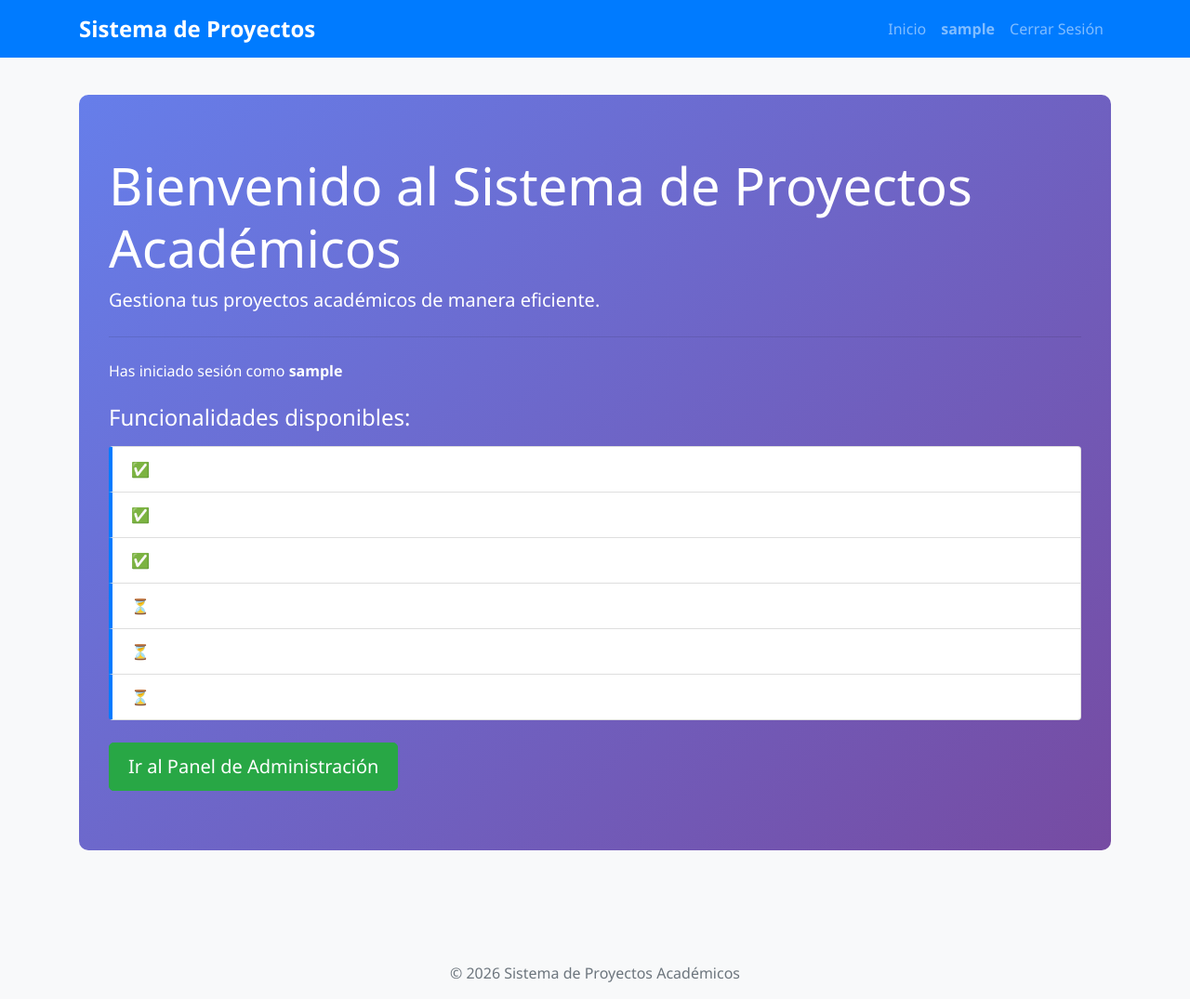
After one commit to Yesit21/Ejercicio2-Django, a Django app: page /proyectos/ in a window 1280 px wide. The commit adds this page. Shown: the whole page at 93% size. Run offline with Django 5.2, Linux system fonts and the light colour scheme; the visitor is signed in with stand-in values (Sample User, id 1).

Commit message:
feat: Implementar infraestructura completa del proyecto
- Crear modelo Proyecto con todos los campos requeridos
- Registrar modelo en admin con configuración completa
- Configurar sistema de autenticación (login/logout)
- Crear template base.html con Bootstrap y navbar
- Configurar URLs principales y de autenticación
- Crear template de login con crispy_forms
- Crear página de inicio
- Agregar estilos CSS personalizados
- Crear comando personalizado para crear grupos
- Configurar redirecciones de login/logout
- Configurar archivos estáticos y media

```diff
--- a/proyecto_academico/settings.py
+++ b/proyecto_academico/settings.py
@@ -136,7 +136,7 @@ CRISPY_TEMPLATE_PACK = "bootstrap4"
 
 # Login/Logout URLs
 LOGIN_URL = 'usuarios:login'
-LOGIN_REDIRECT_URL = 'proyectos:lista'
+LOGIN_REDIRECT_URL = 'proyectos:inicio'
 LOGOUT_REDIRECT_URL = 'usuarios:login'
 
 # Email Configuration (TODO: Configurar con credenciales reales)
--- a/proyecto_academico/urls.py
+++ b/proyecto_academico/urls.py
@@ -18,13 +18,13 @@ from django.contrib import admin
 from django.urls import path, include
 from django.conf import settings
 from django.conf.urls.static import static
+from django.views.generic import RedirectView
 
 urlpatterns = [
     path('admin/', admin.site.urls),
-    # TODO: Descomentar cuando las apps tengan sus URLs configuradas
-    # path('', include('proyectos.urls')),
-    # path('usuarios/', include('usuarios.urls')),
-    # path('comentarios/', include('comentarios.urls')),
+    path('', RedirectView.as_view(url='/usuarios/login/', permanent=False)),
+    path('usuarios/', include('usuarios.urls')),
+    path('proyectos/', include('proyectos.urls')),
 ]
 
 # Servir archivos media en desarrollo
--- a/proyectos/urls.py
+++ b/proyectos/urls.py
@@ -1,14 +1,9 @@
 from django.urls import path
+from django.views.generic import TemplateView
 
 app_name = 'proyectos'
 
 urlpatterns = [
-    # TODO: Definir URLs para:
-    # - Lista de proyectos
-    # - Crear proyecto
-    # - Editar proyecto
-    # - Eliminar proyecto
-    # - Detalle de proyecto
-    # - Exportar CSV
-    # - Exportar PDF
+    # Vista temporal de inicio
+    path('', TemplateView.as_view(template_name='proyectos/inicio.html'), name='inicio'),
 ]
--- a/static/css/styles.css
+++ b/static/css/styles.css
@@ -1,11 +1,65 @@
-/* TODO: Agregar estilos personalizados */
+/* Estilos personalizados para el Sistema de Proyectos Académicos */
 
 body {
-    font-family: Arial, sans-serif;
+    font-family: 'Segoe UI', Tahoma, Geneva, Verdana, sans-serif;
+    background-color: #f8f9fa;
+    min-height: 100vh;
+    display: flex;
+    flex-direction: column;
 }
 
-/* Estilos para el navbar */
+main {
+    flex: 1;
+}
 
-/* Estilos para formularios */
+/* Navbar */
+.navbar-brand {
+    font-size: 1.5rem;
+}
 
-/* Estilos para tablas */
+/* Cards */
+.card {
+    border-radius: 10px;
+    margin-bottom: 20px;
+}
+
+.card-header {
+    border-radius: 10px 10px 0 0 !important;
+}
+
+/* Botones */
+.btn {
+    border-radius: 5px;
+    padding: 10px 20px;
+}
+
+/* Formularios */
+.form-control {
+    border-radius: 5px;
+}
+
+/* Alertas */
+.alert {
+    border-radius: 5px;
+}
+
+/* Footer */
+footer {
+    margin-top: auto;
+}
+
+/* Jumbotron */
+.jumbotron {
+    background: linear-gradient(135deg, #667eea 0%, #764ba2 100%);
+    color: white;
+    border-radius: 10px;
+}
+
+.jumbotron .badge {
+    font-size: 1rem;
+}
+
+/* Lista de funcionalidades */
+.list-group-item {
+    border-left: 4px solid #007bff;
+}
--- a/templates/base/base.html
+++ b/templates/base/base.html
@@ -5,25 +5,79 @@
     <meta name="viewport" content="width=device-width, initial-scale=1.0">
     <title>{% block title %}Sistema de Proyectos Académicos{% endblock %}</title>
     {% load static %}
-    <!-- TODO: Agregar Bootstrap o CSS framework -->
+
+    <!-- Bootstrap CSS -->
+    <link href="https://cdn.jsdelivr.net/npm/bootstrap@4.6.2/dist/css/bootstrap.min.css" rel="stylesheet">
     <link rel="stylesheet" href="{% static 'css/styles.css' %}">
     {% block extra_css %}{% endblock %}
 </head>
 <body>
-    <!-- TODO: Implementar navbar con menú de navegación -->
-    <nav>
-        <!-- Menú de navegación -->
+    <!-- Navbar -->
+    <nav class="navbar navbar-expand-lg navbar-dark bg-primary">
+        <div class="container">
+            <a class="navbar-brand" href="{% url 'proyectos:inicio' %}">
+                <strong>Sistema de Proyectos</strong>
+            </a>
+            <button class="navbar-toggler" type="button" data-toggle="collapse" data-target="#navbarNav">
+                <span class="navbar-toggler-icon"></span>
+            </button>
+            <div class="collapse navbar-collapse" id="navbarNav">
+                <ul class="navbar-nav ml-auto">
+                    {% if user.is_authenticated %}
+                        <li class="nav-item">
+                            <a class="nav-link" href="{% url 'proyectos:inicio' %}">Inicio</a>
+                        </li>
+                        <li class="nav-item">
+                            <span class="nav-link">
+                                <strong>{{ user.username }}</strong>
+                                {% if user.groups.all %}
+                                    ({{ user.groups.first.name }})
+                                {% endif %}
+                            </span>
+                        </li>
+                        <li class="nav-item">
+                            <a class="nav-link" href="{% url 'usuarios:logout' %}">Cerrar Sesión</a>
+                        </li>
+                    {% else %}
+                        <li class="nav-item">
+                            <a class="nav-link" href="{% url 'usuarios:login' %}">Iniciar Sesión</a>
+                        </li>
+                    {% endif %}
+                </ul>
+            </div>
+        </div>
     </nav>
 
-    <main>
+    <!-- Mensajes de Django -->
+    <div class="container mt-3">
+        {% if messages %}
+            {% for message in messages %}
+                <div class="alert alert-{{ message.tags }} alert-dismissible fade show" role="alert">
+                    {{ message }}
+                    <button type="button" class="close" data-dismiss="alert">
+                        <span>&times;</span>
+                    </button>
+                </div>
+            {% endfor %}
+        {% endif %}
+    </div>
+
+    <!-- Contenido principal -->
+    <main class="container my-4">
         {% block content %}
         {% endblock %}
     </main>
 
-    <footer>
-        <!-- TODO: Agregar footer -->
+    <!-- Footer -->
+    <footer class="bg-light text-center text-muted py-3 mt-5">
+        <div class="container">
+            <p class="mb-0">&copy; 2026 Sistema de Proyectos Académicos</p>
+        </div>
     </footer>
 
+    <!-- Bootstrap JS y dependencias -->
+    <script src="https://code.jquery.com/jquery-3.6.0.min.js"></script>
+    <script src="https://cdn.jsdelivr.net/npm/bootstrap@4.6.2/dist/js/bootstrap.bundle.min.js"></script>
     {% block extra_js %}{% endblock %}
 </body>
 </html>
--- /dev/null
+++ b/templates/proyectos/inicio.html
@@ -0,0 +1,41 @@
+{% extends 'base/base.html' %}
+
+{% block title %}Inicio{% endblock %}
+
+{% block content %}
+<div class="jumbotron">
+    <h1 class="display-4">Bienvenido al Sistema de Proyectos Académicos</h1>
+    <p class="lead">Gestiona tus proyectos académicos de manera eficiente.</p>
+    <hr class="my-4">
+
+    {% if user.is_authenticated %}
+        <p>Has iniciado sesión como <strong>{{ user.username }}</strong></p>
+        {% if user.groups.all %}
+            <p>Rol: <span class="badge badge-primary">{{ user.groups.first.name }}</span></p>
+        {% endif %}
+
+        <div class="mt-4">
+            <h4>Funcionalidades disponibles:</h4>
+            <ul class="list-group mt-3">
+                <li class="list-group-item">✅ Sistema de autenticación configurado</li>
+                <li class="list-group-item">✅ Modelo de Proyecto creado</li>
+                <li class="list-group-item">✅ Panel de administración disponible</li>
+                <li class="list-group-item">⏳ CRUD de proyectos (próximamente)</li>
+                <li class="list-group-item">⏳ Sistema de comentarios (próximamente)</li>
+                <li class="list-group-item">⏳ Exportación de reportes (próximamente)</li>
+            </ul>
+        </div>
+
+        {% if user.is_staff %}
+            <a class="btn btn-success btn-lg mt-4" href="/admin/" role="button">
+                Ir al Panel de Administración
+            </a>
+        {% endif %}
+    {% else %}
+        <p>Por favor, inicia sesión para acceder al sistema.</p>
+        <a class="btn btn-primary btn-lg" href="{% url 'usuarios:login' %}" role="button">
+            Iniciar Sesión
+        </a>
+    {% endif %}
+</div>
+{% endblock %}
--- a/usuarios/urls.py
+++ b/usuarios/urls.py
@@ -1,11 +1,10 @@
 from django.urls import path
+from django.contrib.auth import views as auth_views
+from . import views
 
 app_name = 'usuarios'
 
 urlpatterns = [
-    # TODO: Definir URLs para:
-    # - Login
-    # - Logout
-    # - Registro (opcional)
-    # - Perfil
+    path('login/', auth_views.LoginView.as_view(template_name='usuarios/login.html'), name='login'),
+    path('logout/', auth_views.LogoutView.as_view(), name='logout'),
 ]
```
Also changed, not shown: proyectos/admin.py (+19 -1 lines), proyectos/models.py (+23 -2 lines), templates/usuarios/login.html (+28 -2 lines), usuarios/management/commands/crear_grupos.py (added, +23 -0 lines), proyectos/migrations/0001_initial.py (added), usuarios/management/__init__.py (added), usuarios/management/commands/__init__.py (added).
